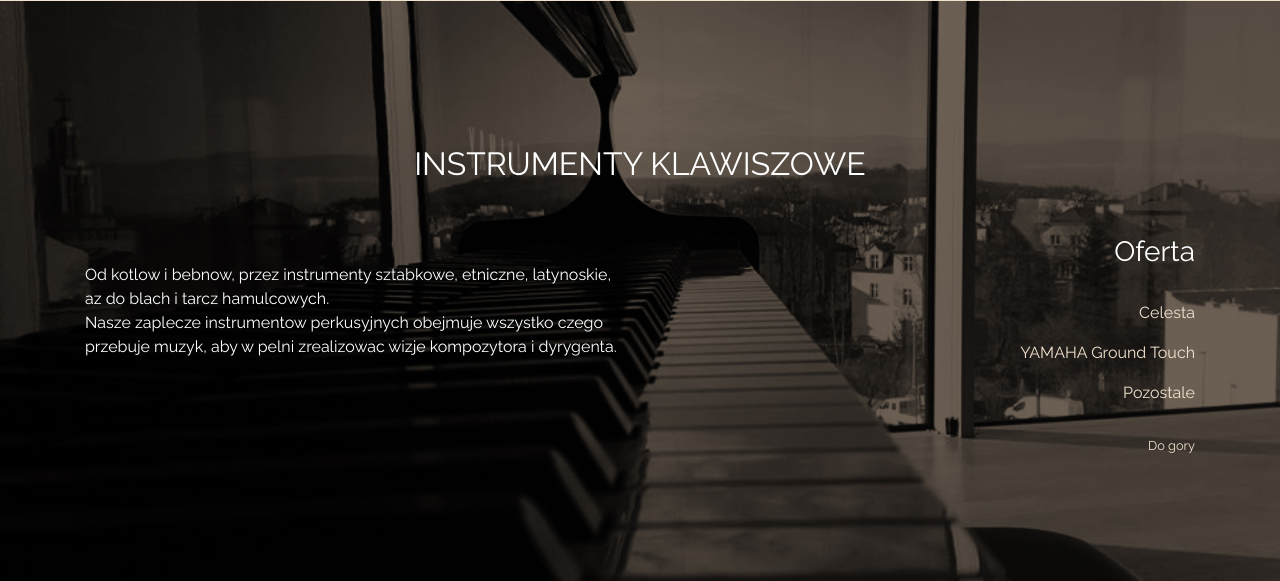
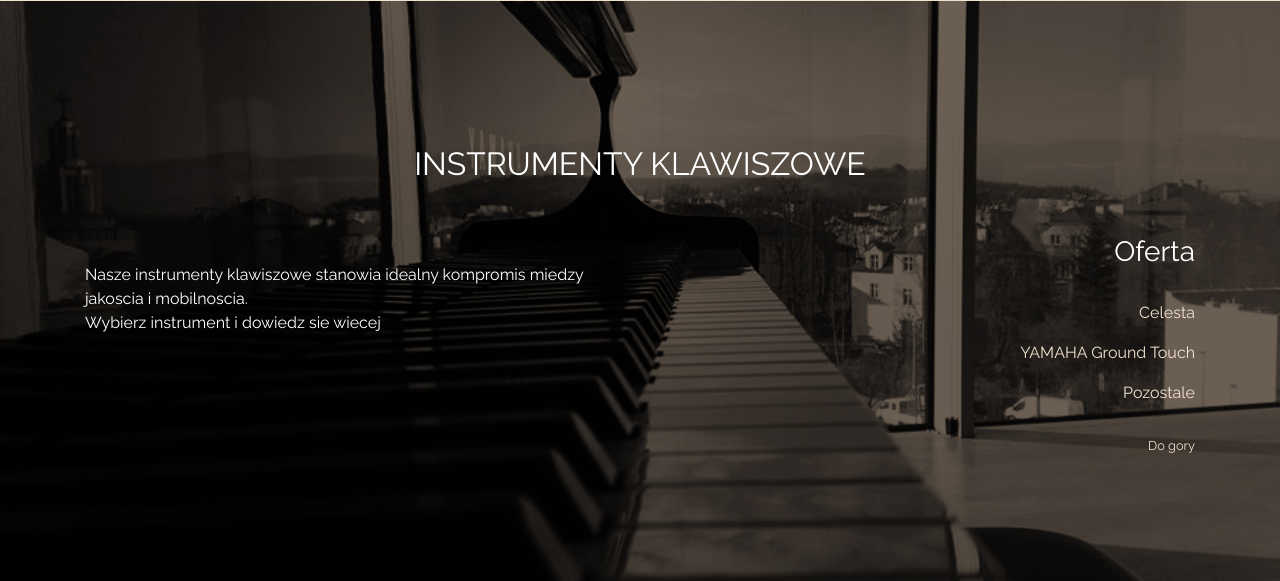
Before and after one commit to JacekDwojakPL/special-rotary-phone, a Flask app: template templates/index.html in a window 1280 px wide. Shown: the part 1603-2184 px from the top of the page. Run offline with Flask 2, Linux system fonts and the light colour scheme; the template is opened without the code that fills it, so the values that code supplies are empty; some libraries are stand-ins or nearby versions.

Commit message:
poprawiono blad z wyswietlaniem opisow przy instrumentach klawiszowych. dodano testowe opisy instrumentow

```diff
--- a/static/js/script.js
+++ b/static/js/script.js
@@ -1,4 +1,4 @@
-$('.ajax-trigger').on('click', function () {
+$('.ajax-trigger-percussion').on('click', function () {
   var parameters = {
     instrument_type: $(this).attr('id')
   };
@@ -6,17 +6,41 @@ $('.ajax-trigger').on('click', function () {
   $.getJSON(Flask.url_for("description"), parameters)
     .done(function(data, textStatus, jqXHR){
 
-    $("#instrument_name").fadeOut(50, function() {
+    $("#percussion_instrument_name").fadeOut(50, function() {
 
-      $("#instrument_name").html(data['name']);
-      $("#instrument_name").fadeIn();
+      $("#percussion_instrument_name").html(data['name']);
+      $("#percussion_instrument_name").fadeIn();
 
     });
 
-    $("#instrument_description").fadeOut(50, function () {
+    $("#percussion_instrument_description").fadeOut(50, function () {
 
-      $("#instrument_description").html(data['opis']);
-      $("#instrument_description").fadeIn();
+      $("#percussion_instrument_description").html(data['opis']);
+      $("#percussion_instrument_description").fadeIn();
+    });
+
+  });
+});
+
+$('.ajax-trigger-keyboard').on('click', function () {
+  var parameters = {
+    instrument_type: $(this).attr('id')
+  };
+
+  $.getJSON(Flask.url_for("description"), parameters)
+    .done(function(data, textStatus, jqXHR){
+
+    $("#keyboard_instrument_name").fadeOut(50, function() {
+
+      $("#keyboard_instrument_name").html(data['name']);
+      $("#keyboard_instrument_name").fadeIn();
+
+    });
+
+    $("#keyboard_instrument_description").fadeOut(50, function () {
+
+      $("#keyboard_instrument_description").html(data['opis']);
+      $("#keyboard_instrument_description").fadeIn();
     });
 
   });
--- a/templates/index.html
+++ b/templates/index.html
@@ -64,7 +64,6 @@
       <script src="{{ url_for('static', filename='js/tether.min.js') }}"></script>
       <script src="{{ url_for('static', filename='js/bootstrap.min.js') }}"></script>
       <script src="{{ url_for('static', filename='js/popper.min.js') }}"></script>
-      <script src="{{ url_for('static', filename='js/jquery.scrollTo.min.js') }}"></script>
       <script src="{{ url_for('static', filename='js/script.js') }}"></script>
     </body>
 </html>
--- a/templates/keyboard_section.html
+++ b/templates/keyboard_section.html
@@ -16,11 +16,11 @@
     <div class="row mt-sm-4 mt-md-0" id="instrumenty_klawiszowe">
       <!-- main column for instrument -->
       <div class="col-sm-12 col-md-6 order-1 text-center text-md-left pt-5 pb-5 pb-md-0 pt-md-0" id="description section">
-        <h4 class="text-uppercase text-center text-md-left mb-4 mb-sm-1" id="instrument_name"></h4>
-        <p class="text-center text-md-left pt-4 pb-4 pt-md-4 pb-md-4" id="instrument_description">
-          Od kotlow i bebnow, przez instrumenty sztabkowe, etniczne, latynoskie, az do blach i tarcz hamulcowych.
-          <br>Nasze zaplecze instrumentow perkusyjnych obejmuje wszystko
-          czego przebuje muzyk, aby w pelni zrealizowac wizje kompozytora i dyrygenta.
+        <h4 class="text-uppercase text-center text-md-left mb-4 mb-sm-1" id="keyboard_instrument_name"></h4>
+        <p class="text-center text-md-left pt-4 pb-4 pt-md-4 pb-md-4" id="keyboard_instrument_description">
+          Nasze instrumenty klawiszowe stanowia idealny kompromis miedzy jakoscia i mobilnoscia.
+          <br>
+          Wybierz instrument i dowiedz sie wiecej
         </p>
       </div>
       <!-- end of main column -->
@@ -29,13 +29,13 @@
         <h3 class="mb-3 mb-md-4">Oferta</h3>
         <ul class="nav flex-column nav-pills pb-4 pb-md-0">
           <li class="nav-item">
-            <a class="nav-link ajax-trigger pr-md-0" href="" id="celesta">Celesta</a>
+            <a class="nav-link ajax-trigger-keyboard pr-md-0" href="#keyboard-container" id="celesta">Celesta</a>
           </li>
           <li class="nav-item">
-            <a class="nav-link pr-md-0" href="#" id="grand_touch">YAMAHA Ground Touch</a>
+            <a class="nav-link ajax-trigger-keyboard pr-md-0" href="#keyboard-container" id="grand_touch">YAMAHA Ground Touch</a>
           </li>
           <li class="nav-item">
-            <a class="nav-link pr-md-0" href="#" id="other">Pozostale</a>
+            <a class="nav-link ajax-trigger-keyboard pr-md-0" href="#keyboard-container" id="keyboard_other">Pozostale</a>
           </li>
         </ul>
         <small><a href="#" class="back_to_top">Do gory</a></small>
--- a/templates/percussion_section.html
+++ b/templates/percussion_section.html
@@ -16,8 +16,8 @@
       <div class="row mt-sm-4 mt-md-0">
         <!-- main column for instrument -->
         <div class="col-sm-12 col-md-6 order-1 text-center text-md-left pt-5 pb-5 pb-md-0 pt-md-0" id="description section">
-          <h4 class="text-uppercase text-center text-md-left mb-4 mb-sm-1" id="instrument_name"></h4>
-          <p class="text-center text-md-left pt-4 pb-4" id="instrument_description">
+          <h4 class="text-uppercase text-center text-md-left mb-4 mb-sm-1" id="percussion_instrument_name"></h4>
+          <p class="text-center text-md-left pt-4 pb-4" id="percussion_instrument_description">
             Od kotlow i bebnow, przez instrumenty sztabkowe, etniczne, latynoskie, az do blach i tarcz hamulcowych.
             <br>Nasze zaplecze instrumentow perkusyjnych obejmuje wszystko
             czego przebuje muzyk, aby w pelni zrealizowac wizje kompozytora i dyrygenta.
@@ -32,22 +32,22 @@
           <h3 class="mb-3 mb-md-4">Oferta</h3>
           <ul class="nav flex-column nav-pills pb-4 pb-md-0">
             <li class="nav-item">
-              <a class="nav-link ajax-trigger pr-md-0" href="#percussion-container" id="timpani">Kotly</a>
+              <a class="nav-link ajax-trigger-percussion pr-md-0" href="#percussion-container" id="timpani">Kotly</a>
             </li>
             <li class="nav-item">
-              <a class="nav-link ajax-trigger pr-md-0" href="#percussion-container" id="drums">Bebny</a>
+              <a class="nav-link ajax-trigger-percussion pr-md-0" href="#percussion-container" id="drums">Bebny</a>
             </li>
             <li class="nav-item">
-              <a class="nav-link ajax-trigger pr-md-0" href="#percussion-container" id="cymbals">Talerze</a>
+              <a class="nav-link ajax-trigger-percussion pr-md-0" href="#percussion-container" id="cymbals">Talerze</a>
             </li>
             <li class="nav-item">
-              <a class="nav-link ajax-trigger pr-md-0" href="#percussion-container" id="mallets">Sztabkowe</a>
+              <a class="nav-link ajax-trigger-percussion pr-md-0" href="#percussion-container" id="mallets">Sztabkowe</a>
             </li>
             <li class="nav-item">
-              <a class="nav-link ajax-trigger pr-md-0" href="#percussion-container" id="etno">Etniczne</a>
+              <a class="nav-link ajax-trigger-percussion pr-md-0" href="#percussion-container" id="etno">Etniczne</a>
             </li>
             <li class="nav-item">
-              <a class="nav-link ajax-trigger pr-md-0" href="#percussion-container" id="percussion_other">Pozostale</a>
+              <a class="nav-link ajax-trigger-percussion pr-md-0" href="#percussion-container" id="percussion_other">Pozostale</a>
             </li>
           </ul>
           <small><a href="#" class="back_to_top">Do gory</a></small>
```
Also changed, not shown: data2.sqlite.
